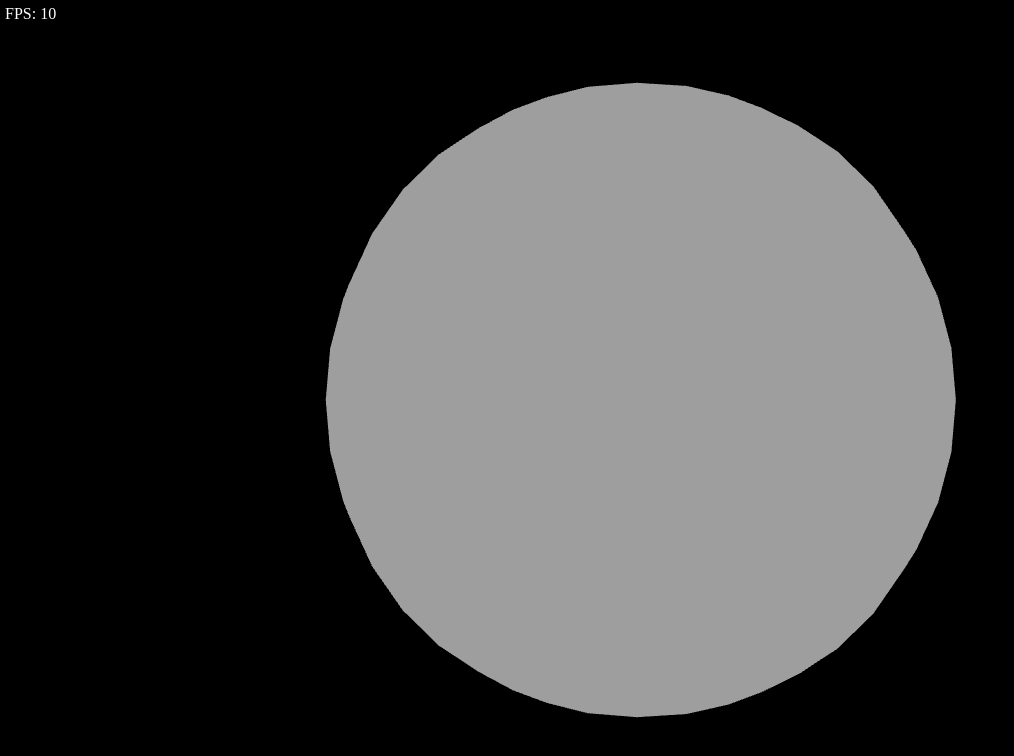
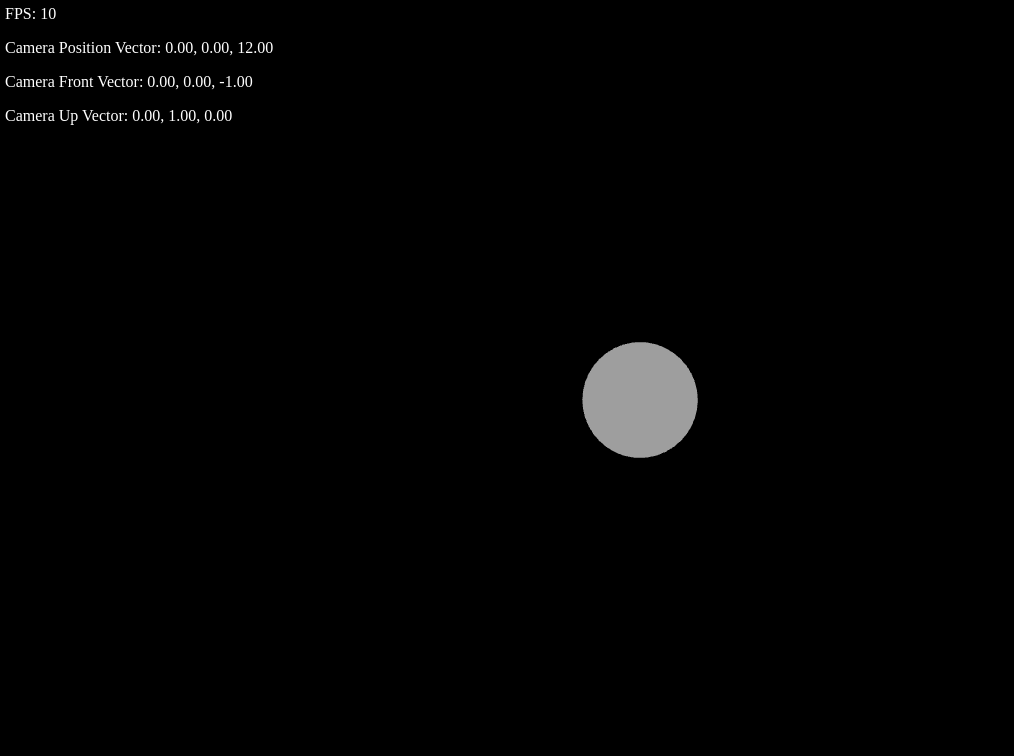
Before and after one commit to chwwhc/solar-system-simulator, a website built with webpack: page index.html in a window 1280 px wide. Shown: the whole page, without its empty margins (0-1014 px from the left). Built offline with nearby package versions, Linux system fonts and the light colour scheme; animation ran at ten frames a second.

Commit message:
Update camera info display and add input system

```diff
--- a/index.html
+++ b/index.html
@@ -20,15 +20,29 @@
             width: 100%;
             height: 100%;
             background-color: #000;
-            /* Black background */
+        }
+
+        #infoPanel {
+            position: absolute;
+            top: 0;
+            left: 0;
+            color: white;
+            background: rgba(0, 0, 0, 0.7);
+            padding: 5px;
         }
     </style>
 </head>
 
 <body>
     <canvas id="webglCanvas"></canvas>
-    <div id="fps"
-        style="position: absolute; top: 0; left: 0; color: white; background: rgba(0, 0, 0, 0.7); padding: 5px;"></div>
+    <div id="infoPanel">
+        <div id="fps">FPS: </div>
+        <div id="cameraInfo">
+            <p id="cameraPosition">Camera Position Vector: </p>
+            <p id="cameraFront">Camera Front Vector: </p>
+            <p id="cameraUp">Camera Up Vector: </p>
+        </div>
+    </div>
 </body>
 
 </html>
--- a/src/camera.ts
+++ b/src/camera.ts
@@ -9,18 +9,6 @@ const cameraState = {
     aspect: window.innerWidth / window.innerHeight,
     near: 0.1,
     far: 100,
-};
-
-export const updateCameraPosition = (x: number, y: number, z: number): void => {
-    cameraState.position = vec3.fromValues(x, y, z);
-};
-
-export const updateCameraFront = (x: number, y: number, z: number): void => {
-    cameraState.front = vec3.fromValues(x, y, z);
-};
-
-export const updateCameraUp = (x: number, y: number, z: number): void => {
-    cameraState.up = vec3.fromValues(x, y, z);
 };
 
 export const updateCameraFOV = (fov: number): void => {
@@ -39,6 +27,18 @@ export const updateCameraFar = (far: number): void => {
     cameraState.far = far;
 };
 
+export const getCameraPosition = (): vec3 => {
+    return cameraState.position;
+}
+
+export const getCameraFront = (): vec3 => {
+    return cameraState.front;
+}
+
+export const getCameraUp = (): vec3 => {
+    return cameraState.up;
+}
+
 export const getViewMatrix = (): mat4 => {
     const posPlusFront = vec3.create();
     vec3.add(posPlusFront, cameraState.position, cameraState.front);
--- a/src/component.ts
+++ b/src/component.ts
@@ -11,6 +11,7 @@ export type RenderComponent = {
     meshID: MeshID,
     textureID: TextureID,
     shaderID: ShaderID,
+    vao: WebGLVertexArrayObject | null,
 }
 
 export type TransformComponent = {
@@ -34,6 +35,7 @@ export const createRenderComponent = (meshID: MeshID, textureID: TextureID, shad
         meshID,
         textureID,
         shaderID,
+        vao: null,
     };
 };
 
--- a/src/index.ts
+++ b/src/index.ts
@@ -1,9 +1,9 @@
-import { updateCameraAspect } from './camera';
+import { updateCameraAspect, getCameraFront, getCameraPosition, getCameraUp } from './camera';
 import { MeshID, ShaderID, TextureID, addMesh, addShader, addTexture } from './resourceManager';
 import { createSphere } from './mesh';
 import { EntityID, createEntity, entityGetComponent } from './entity';
 import { ComponentType, TransformComponent, createRenderComponent, createTransformComponent } from './component';
-import { renderSystem } from './systems';
+import { inputSystem, renderSystem } from './systems';
 
 const canvasID: string = 'webglCanvas';
 const canvas: HTMLCanvasElement | null = document.getElementById(canvasID) as HTMLCanvasElement;
@@ -29,7 +29,8 @@ window.addEventListener('resize', () => {
 });
 
 document.addEventListener('DOMContentLoaded', async () => {
-    const updateFPS = (time: number): [number, number] => {
+    const updateDisplayInfo = (time: number): [number, number] => {
+        // update fps
         const currTime: number = performance.now();
         const delta: number = currTime - time;
         const fpsValue: number = Math.floor(1000 / delta);
@@ -37,6 +38,15 @@ document.addEventListener('DOMContentLoaded', async () => {
         if (fps !== null) {
             fps.textContent = `FPS: ${fpsValue}`;
         }
+
+        // update camera info
+        const cameraPos = getCameraPosition();
+        const cameraFront = getCameraFront();
+        const cameraUp = getCameraUp();
+
+        document.getElementById('cameraPosition').innerText = `Camera Position Vector: ${cameraPos[0].toFixed(2)}, ${cameraPos[1].toFixed(2)}, ${cameraPos[2].toFixed(2)}`;
+        document.getElementById('cameraFront').innerText = `Camera Front Vector: ${cameraFront[0].toFixed(2)}, ${cameraFront[1].toFixed(2)}, ${cameraFront[2].toFixed(2)}`;
+        document.getElementById('cameraUp').innerText = `Camera Up Vector: ${cameraUp[0].toFixed(2)}, ${cameraUp[1].toFixed(2)}, ${cameraUp[2].toFixed(2)}`;
 
         return [currTime, delta];
     }
@@ -67,17 +77,17 @@ document.addEventListener('DOMContentLoaded', async () => {
     const earthTextureID: TextureID = await addTexture(gl, earthTextureUrl);
 
     // load and setup sphere
-    const sphereMeshID: MeshID = addMesh(createSphere(5, 20, 20));
+    const sphereMeshID: MeshID = addMesh(createSphere(1, 20, 20));
     const sphereEntity: EntityID = createEntity([createRenderComponent(sphereMeshID, earthTextureID, planetShaderID), createTransformComponent({ x: 0, y: 0, z: 0 }, { x: 0, y: 0, z: 0 }, { x: 1, y: 1, z: 1 })]);
     entities.push(sphereEntity);
 
     // setup systems
-    const systems = [renderSystem];
+    const systems = [inputSystem, renderSystem];
 
     let lastTime = performance.now();
     function render(time: number) {
         time *= 0.001; // Convert time to seconds
-        const updateFPSResult: [number, number] = updateFPS(lastTime);
+        const updateFPSResult: [number, number] = updateDisplayInfo(lastTime);
         lastTime = updateFPSResult[0];
         const deltaTime: number = updateFPSResult[1];
 
--- a/src/resourceManager.ts
+++ b/src/resourceManager.ts
@@ -2,7 +2,7 @@ import { Mesh } from "./mesh";
 
 const meshCache: Mesh[] = [];
 const textureCache: WebGLTexture[] = [];
-const shaderCache: WebGLProgram[] = [];
+const shaderCache: [WebGLProgram, { [key: string]: WebGLUniformLocation }][] = [];
 
 export const modelMatName: string = 'uModelMat';
 export const viewMatName: string = 'uViewMat';
@@ -87,7 +87,14 @@ export const addShader = (gl: WebGL2RenderingContext, vertexShaderSource: string
         throw new Error('Shader program linking failed: ' + gl.getProgramInfoLog(shaderProgram));
     }
 
-    shaderCache.push(shaderProgram);
+    // retrieve uniform locations
+    const uniformCache: { [key: string]: WebGLUniformLocation } = {};
+    uniformCache[modelMatName] = gl.getUniformLocation(shaderProgram, modelMatName);
+    uniformCache[viewMatName] = gl.getUniformLocation(shaderProgram, viewMatName);
+    uniformCache[projMatName] = gl.getUniformLocation(shaderProgram, projMatName);
+    uniformCache[textureName] = gl.getUniformLocation(shaderProgram, textureName);
+
+    shaderCache.push([shaderProgram, uniformCache]);
     return shaderCache.length - 1;
 }
 
@@ -108,9 +115,17 @@ export const getTexture = (id: TextureID): WebGLTexture => {
 }
 
 export const getShader = (id: ShaderID): WebGLProgram => {
-    const shader = shaderCache[id];
+    const shader = shaderCache[id][0];
     if (shader === undefined) {
         throw new Error(`Shader with id ${id} not found`);
     }
     return shader;
-}
+};
+
+export const getUniformLocation = (shaderID: ShaderID, name: string): WebGLUniformLocation => {
+    const uniform = shaderCache[shaderID][1][name];
+    if (uniform === undefined) {
+        throw new Error(`Uniform ${name} not found in shader with id ${shaderID}`);
+    }
+    return uniform;
+};
--- a/src/systems.ts
+++ b/src/systems.ts
@@ -1,11 +1,23 @@
 import { EntityID, entityGetComponent, entityHasComponent } from './entity';
 import { ComponentType, RenderComponent, TransformComponent } from './component';
-import { getViewMatrix, getProjectionMatrix } from './camera';
-import { mat4, vec3 } from 'gl-matrix';
-import { getMesh, getShader, modelMatName, viewMatName, projMatName, getTexture, textureName } from './resourceManager';
+import { getViewMatrix, getProjectionMatrix, getCameraFront, getCameraUp, getCameraPosition } from './camera';
+import { mat4, vec3, quat } from 'gl-matrix';
+import { getMesh, getShader, modelMatName, viewMatName, projMatName, getTexture, textureName, getUniformLocation, ShaderID } from './resourceManager';
+
+// listener for input system
+const currentKeys: Set<string> = new Set();
+window.addEventListener('keydown', (event: KeyboardEvent) => {
+    currentKeys.add(event.key);
+});
+window.addEventListener('keyup', (event: KeyboardEvent) => {
+    currentKeys.delete(event.key);
+});
+const isKeyPressed = (key: string): boolean => {
+    return currentKeys.has(key);
+};
 
 export interface System {
-    update: (entites: EntityID[], deltaTime: number, gl?: WebGL2RenderingContext) => void;
+    update: (entites: EntityID[], deltaTime: number, gl?: WebGL2RenderingContext) => void
 }
 
 export const renderSystem: System = {
@@ -72,7 +84,8 @@ export const renderSystem: System = {
             if (entityHasComponent(entity, ComponentType.Render)) {
                 const renderComponent: RenderComponent = entityGetComponent(entity, ComponentType.Render) as RenderComponent;
 
-                const shaderProgram = getShader(renderComponent.shaderID);
+                const shaderID: ShaderID = renderComponent.shaderID;
+                const shaderProgram = getShader(shaderID);
                 gl.useProgram(shaderProgram);
 
                 const mesh = getMesh(renderComponent.meshID);
@@ -87,22 +100,86 @@ export const renderSystem: System = {
                     mat4.rotateY(modelMat, modelMat, transformComponent.rotation.y);
                     mat4.rotateZ(modelMat, modelMat, transformComponent.rotation.z);
                     mat4.scale(modelMat, modelMat, vec3.fromValues(transformComponent.scale.x, transformComponent.scale.y, transformComponent.scale.z));
-                    gl.uniformMatrix4fv(gl.getUniformLocation(shaderProgram, modelMatName), false, modelMat);
+                    gl.uniformMatrix4fv(getUniformLocation(shaderID, modelMatName), false, modelMat);
                 } else {
-                    gl.uniformMatrix4fv(gl.getUniformLocation(shaderProgram, modelMatName), false, mat4.create());
+                    gl.uniformMatrix4fv(getUniformLocation(shaderID, modelMatName), false, mat4.create());
                 }
 
-                gl.uniformMatrix4fv(gl.getUniformLocation(shaderProgram, viewMatName), false, viewMat);
-                gl.uniformMatrix4fv(gl.getUniformLocation(shaderProgram, projMatName), false, projMat);
+                gl.uniformMatrix4fv(getUniformLocation(shaderID, viewMatName), false, viewMat);
+                gl.uniformMatrix4fv(getUniformLocation(shaderID, projMatName), false, projMat);
 
                 gl.activeTexture(gl.TEXTURE0);
                 gl.bindTexture(gl.TEXTURE_2D, getTexture(renderComponent.textureID));
-                gl.uniform1i(gl.getUniformLocation(shaderProgram, textureName), 0);
+                gl.uniform1i(getUniformLocation(shaderID, textureName), 0);
 
-                const vao: WebGLVertexArrayObject = generateVAO(vertices, normals, texCoords, indices);
-                gl.bindVertexArray(vao);
+                if (renderComponent.vao === null) {
+                    renderComponent.vao = generateVAO(vertices, normals, texCoords, indices);
+                }
+
+                gl.bindVertexArray(renderComponent.vao);
                 gl.drawElements(gl.TRIANGLES, indices.length, gl.UNSIGNED_SHORT, 0);
             }
         });
     }
 };
+
+export const inputSystem: System = {
+    update: (entities: EntityID[], deltaTime: number, gl: WebGL2RenderingContext): void => {
+        const cameraSpeed: number = 0.01 * deltaTime;
+        const cameraRotationSpeed: number = 0.001 * deltaTime;
+        const cameraPos: vec3 = getCameraPosition();
+        const cameraFront: vec3 = getCameraFront();
+        const cameraUp: vec3 = getCameraUp();
+
+        vec3.normalize(cameraFront, cameraFront);
+        vec3.normalize(cameraUp, cameraUp);
+
+        const rotateVec3 = (vec: vec3, axis: vec3, angle: number): void => {
+            const quaternion: quat = quat.create();
+            quat.setAxisAngle(quaternion, axis, angle);
+            const rotatedVec: vec3 = vec3.create();
+            vec3.transformQuat(rotatedVec, vec, quaternion);
+            vec3.copy(vec, rotatedVec);
+        }
+
+        // Movement (Zoom In/Out)
+        if (isKeyPressed('w')) {
+            vec3.scaleAndAdd(cameraPos, cameraPos, cameraFront, cameraSpeed); // Zoom in
+        }
+        if (isKeyPressed('s')) {
+            vec3.scaleAndAdd(cameraPos, cameraPos, cameraFront, -cameraSpeed); // Zoom out
+        }
+
+        // Yaw (A/D)
+        if (isKeyPressed('a')) {
+            rotateVec3(cameraFront, cameraUp, cameraRotationSpeed); // Yaw left
+        }
+        if (isKeyPressed('d')) {
+            rotateVec3(cameraFront, cameraUp, -cameraRotationSpeed); // Yaw right
+        }
+
+        // Pitch (Arrow Up/Down)
+        if (isKeyPressed('ArrowUp')) {
+            let right = vec3.create();
+            vec3.cross(right, cameraFront, cameraUp);
+            vec3.normalize(right, right);
+            rotateVec3(cameraFront, right, cameraRotationSpeed); // Pitch up
+            rotateVec3(cameraUp, right, cameraRotationSpeed);
+        }
+        if (isKeyPressed('ArrowDown')) {
+            let right = vec3.create();
+            vec3.cross(right, cameraFront, cameraUp);
+            vec3.normalize(right, right);
+            rotateVec3(cameraFront, right, -cameraRotationSpeed); // Pitch down
+            rotateVec3(cameraUp, right, -cameraRotationSpeed);
+        }
+
+        // Roll (Arrow Left/Right)
+        if (isKeyPressed('ArrowLeft')) {
+            rotateVec3(cameraUp, cameraFront, cameraRotationSpeed); // Roll left
+        }
+        if (isKeyPressed('ArrowRight')) {
+            rotateVec3(cameraUp, cameraFront, -cameraRotationSpeed); // Roll right
+        }
+    }
+};
```
